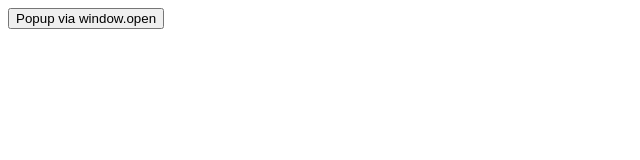
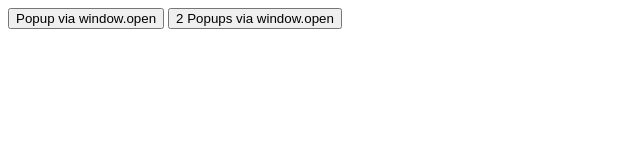
Before and after one commit to DeinAlbtraumTV/PopUpTest, a plain HTML site: page index.html in a window 1280 px wide. Shown: the whole page, without its empty margins (0-640 px from the left). Drawn offline with Linux system fonts and the light colour scheme.

Commit message:
add second button

```diff
--- a/index.html
+++ b/index.html
@@ -1,5 +1,6 @@
 <html>
     <body>
         <button onclick="console.log('Window opened');window.open('index.html', 'Index', 'resizable,scrollbars,status');">Popup via window.open</button>
+        <button onclick="console.log('Window opened');window.open('index.html', 'Index', 'resizable,scrollbars,status');window.open('index.html', 'Index', 'resizable,scrollbars,status');">2 Popups via window.open</button>
     </body>
 </html>
```
